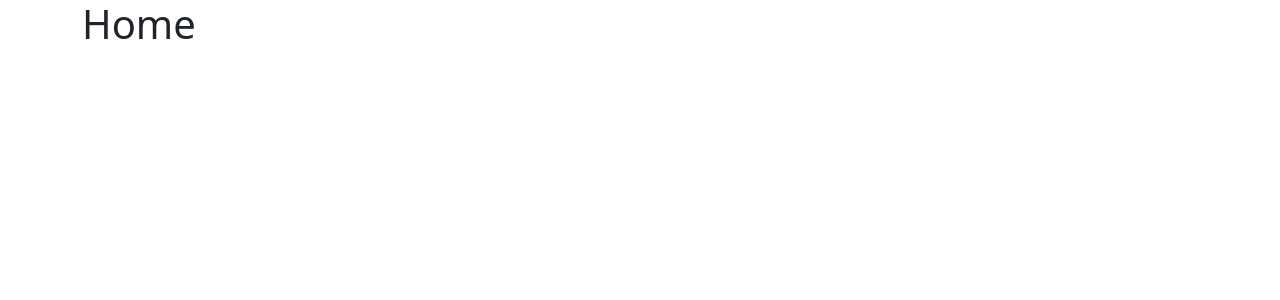
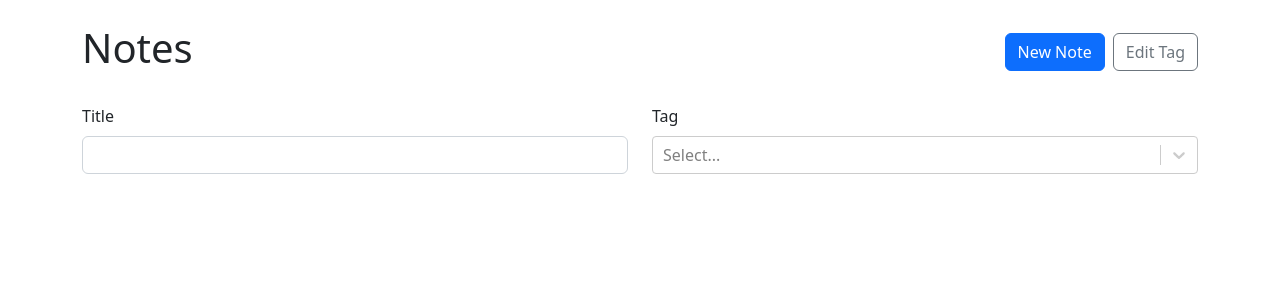
Before and after one commit to sswanyuu/Notes-Taking-App, a React (Vite) app: page / in a window 1280 px wide. Shown: the top 300 px of the page. Built offline with nearby package versions, Linux system fonts and the light colour scheme.

Commit message:
feat: set up note list header

```diff
--- a/src/App.tsx
+++ b/src/App.tsx
@@ -2,6 +2,7 @@
 import { Container } from "react-bootstrap";
 import { Routes, Route, Navigate } from "react-router-dom";
 import { NewNote } from "./NewNote";
+import { NoteList } from "./NoteList";
 import { useLocalStorage } from "./useLocalStorage";
 import { useMemo } from "react";
 import { v4 as uuidV4 } from "uuid";
@@ -51,7 +52,7 @@
   return (
     <Container>
       <Routes>
-        <Route path="/" element={<h1>Home</h1>}></Route>
+        <Route path="/" element={<NoteList availableTags={tags} />}></Route>
         <Route
           path="/new"
           element={
--- /dev/null
+++ b/src/NoteList.tsx
@@ -0,0 +1,64 @@
+import { Row, Col, Stack, Button, Form } from "react-bootstrap";
+import { Link } from "react-router-dom";
+import ReactSelect from "react-select";
+import { useState } from "react";
+import { Tag } from "./App";
+type NoteListProps = {
+  availableTags: Tag[];
+};
+export function NoteList({ availableTags }: NoteListProps) {
+  const [selectedTags, setSelectedTags] = useState<Tag[]>([]);
+  const [title, setTitle] = useState<string>("");
+  return (
+    <>
+      <Row className="my-4 align-items-center">
+        <Col>
+          <h1>Notes</h1>
+        </Col>
+        <Col xs="auto">
+          <Stack gap={2} direction="horizontal">
+            <Link to="/new">
+              <Button variant="primary">New Note</Button>
+            </Link>
+            <Button variant="outline-secondary">Edit Tag</Button>
+          </Stack>
+        </Col>
+      </Row>
+      <Form>
+        <Row className="mb-4">
+          <Col>
+            <Form.Group controlId="title">
+              <Form.Label>Title</Form.Label>
+              <Form.Control
+                type="text"
+                value={title}
+                onChange={(e) => setTitle(e.target.value)}
+              />
+            </Form.Group>
+          </Col>
+          <Col>
+            <Form.Group controlId="tags">
+              <Form.Label>Tag</Form.Label>
+              <ReactSelect
+                value={selectedTags.map((tag) => {
+                  return { label: tag.label, value: tag.id };
+                })}
+                options={availableTags.map((tag) => {
+                  return { label: tag.label, value: tag.id };
+                })}
+                onChange={(tags) => {
+                  setSelectedTags(
+                    tags.map((tag) => {
+                      return { label: tag.label, id: tag.value };
+                    })
+                  );
+                }}
+                isMulti
+              />
+            </Form.Group>
+          </Col>
+        </Row>
+      </Form>
+    </>
+  );
+}
```
